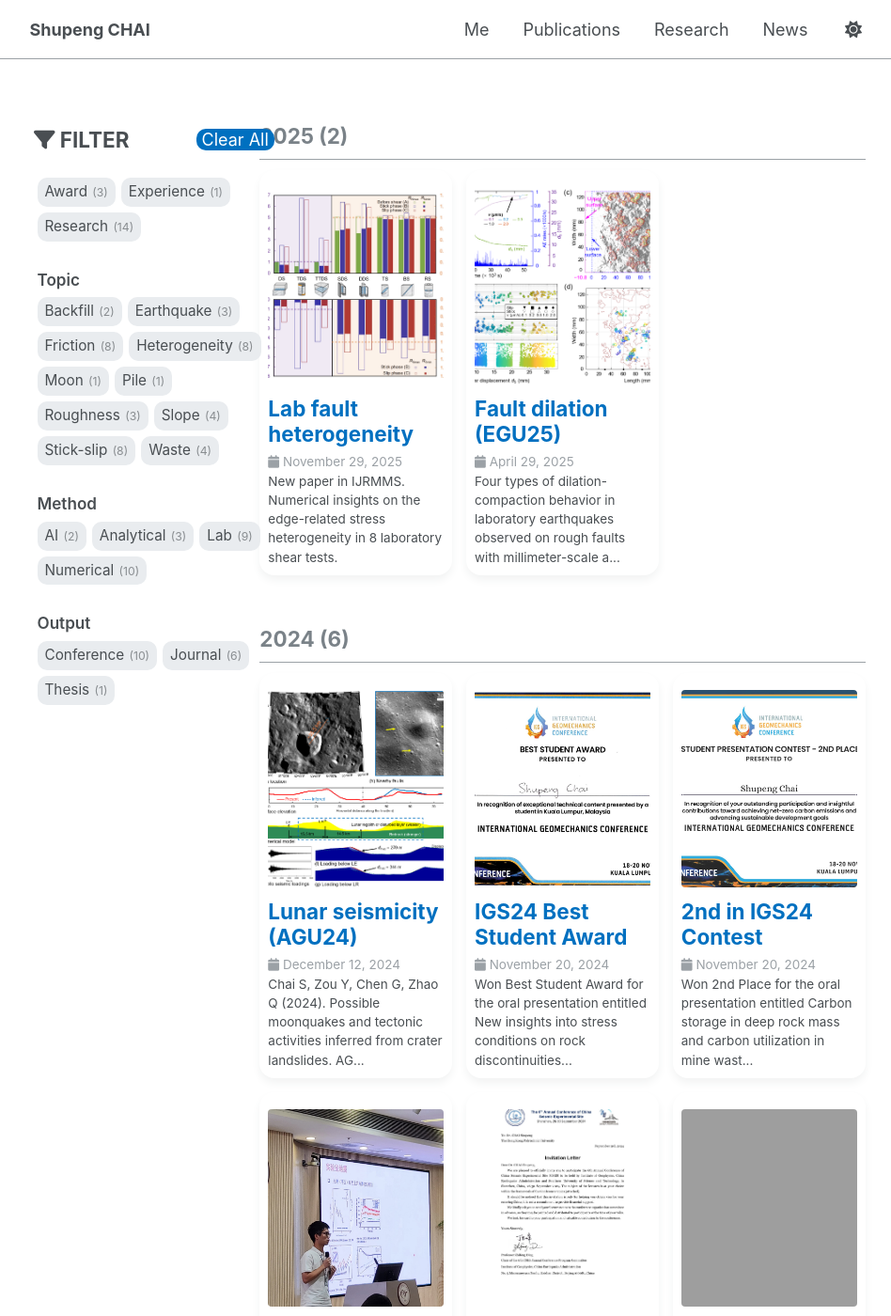
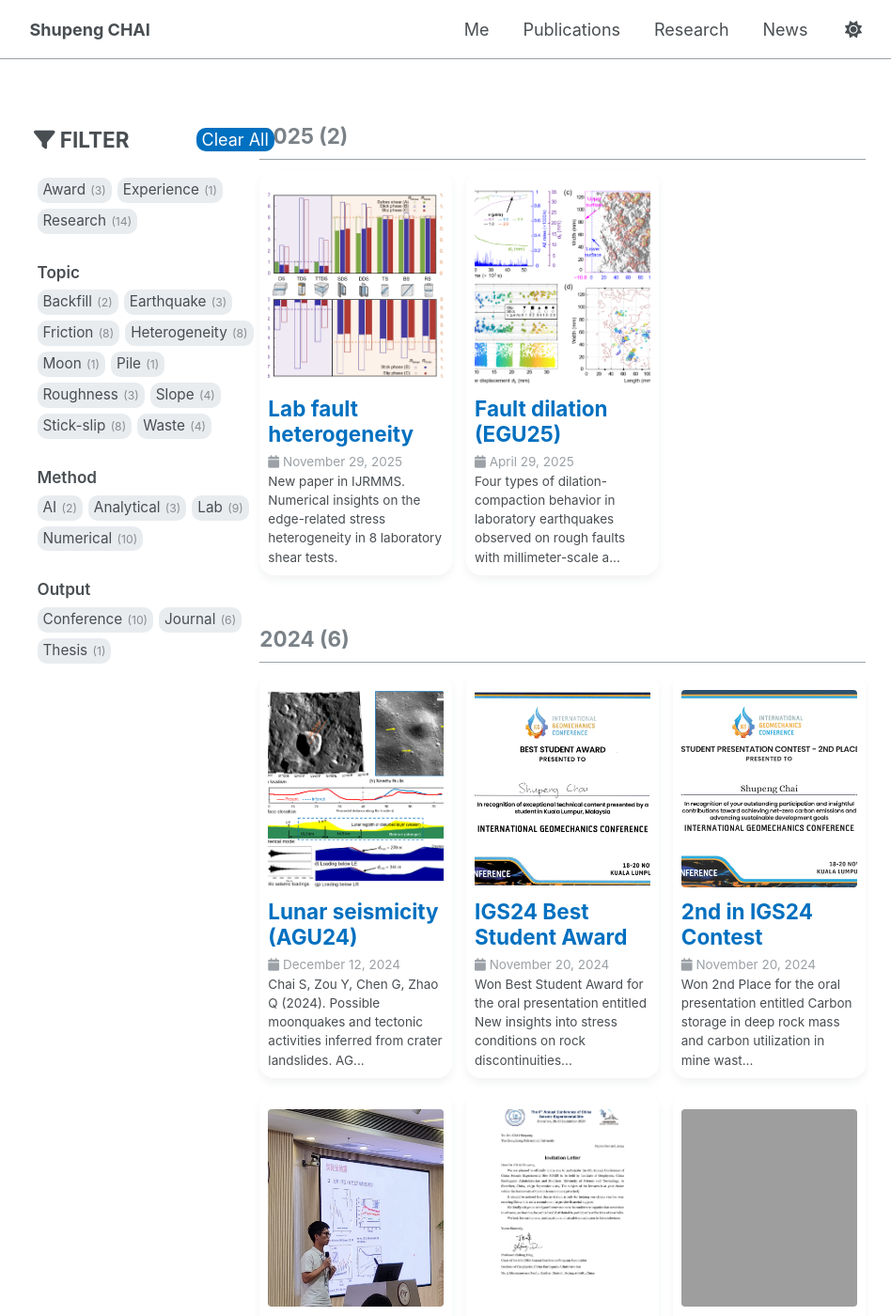
Before and after one commit to spchai/spchai.github.io, a Jekyll site: the page built from _pages/news.html, in a window 1280 px wide and 1400 px high. Shown: the whole window at 94% size, without its empty margins (164-1112 px from the left). Built offline with Jekyll 4.4.1, drawn with Linux system fonts in a browser that asks for light colours.

Commit message:
Update _sidebar.scss

```diff
--- a/_sass/layout/_sidebar.scss
+++ b/_sass/layout/_sidebar.scss
@@ -377,7 +377,7 @@
 
 .tag-value {
   display: inline-block;
-  padding: 4px 8px;
+  padding: 2px 6px;
   background: var(--button-bg-color);
   border-radius: 10px;
   font-size: 0.85em;
@@ -414,6 +414,7 @@
 
 .clear-filter-btn {
   background: var(--global-link-color);
+  padding: 2px 6px;
   color: white;
   border: none;
   border-radius: 10px;
```
